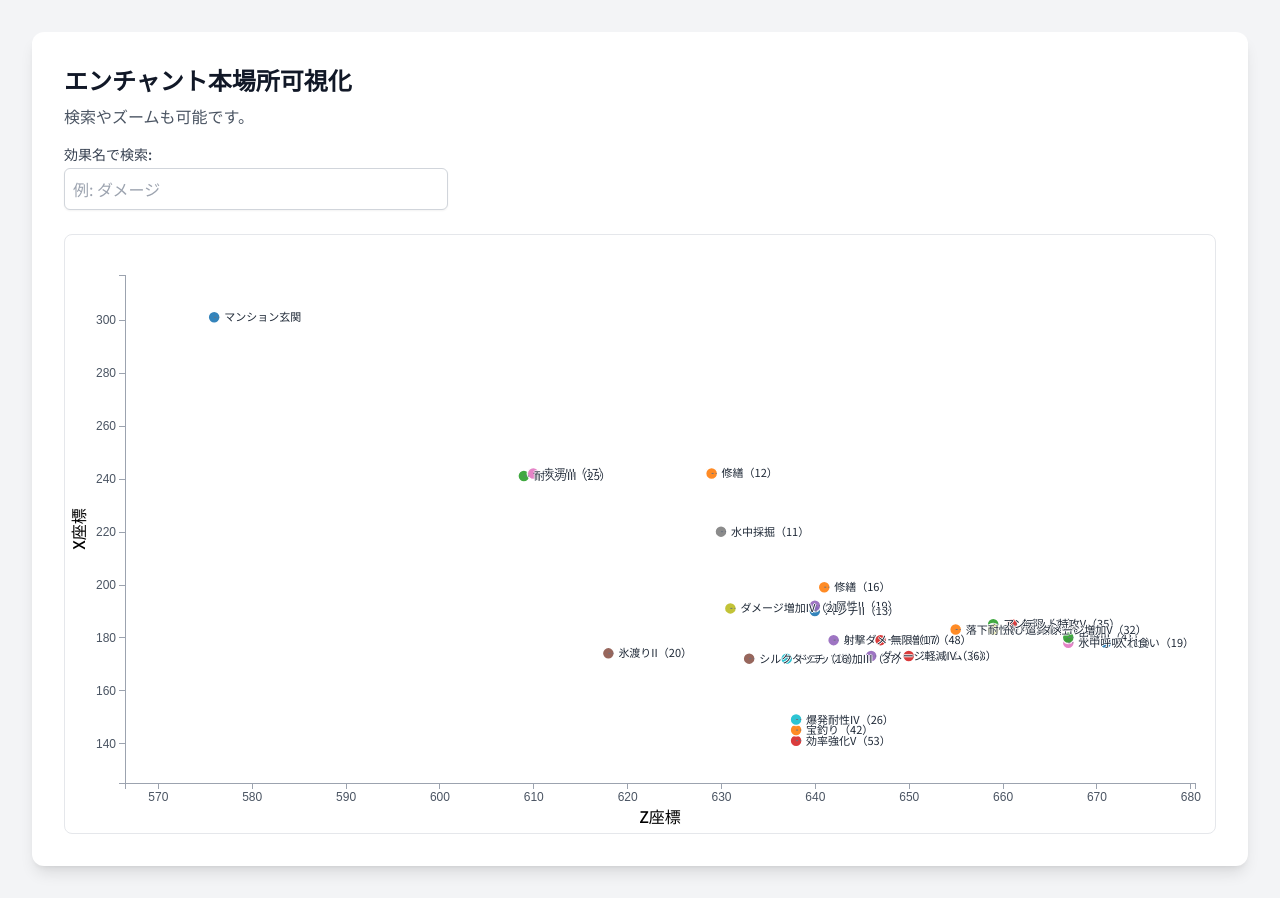
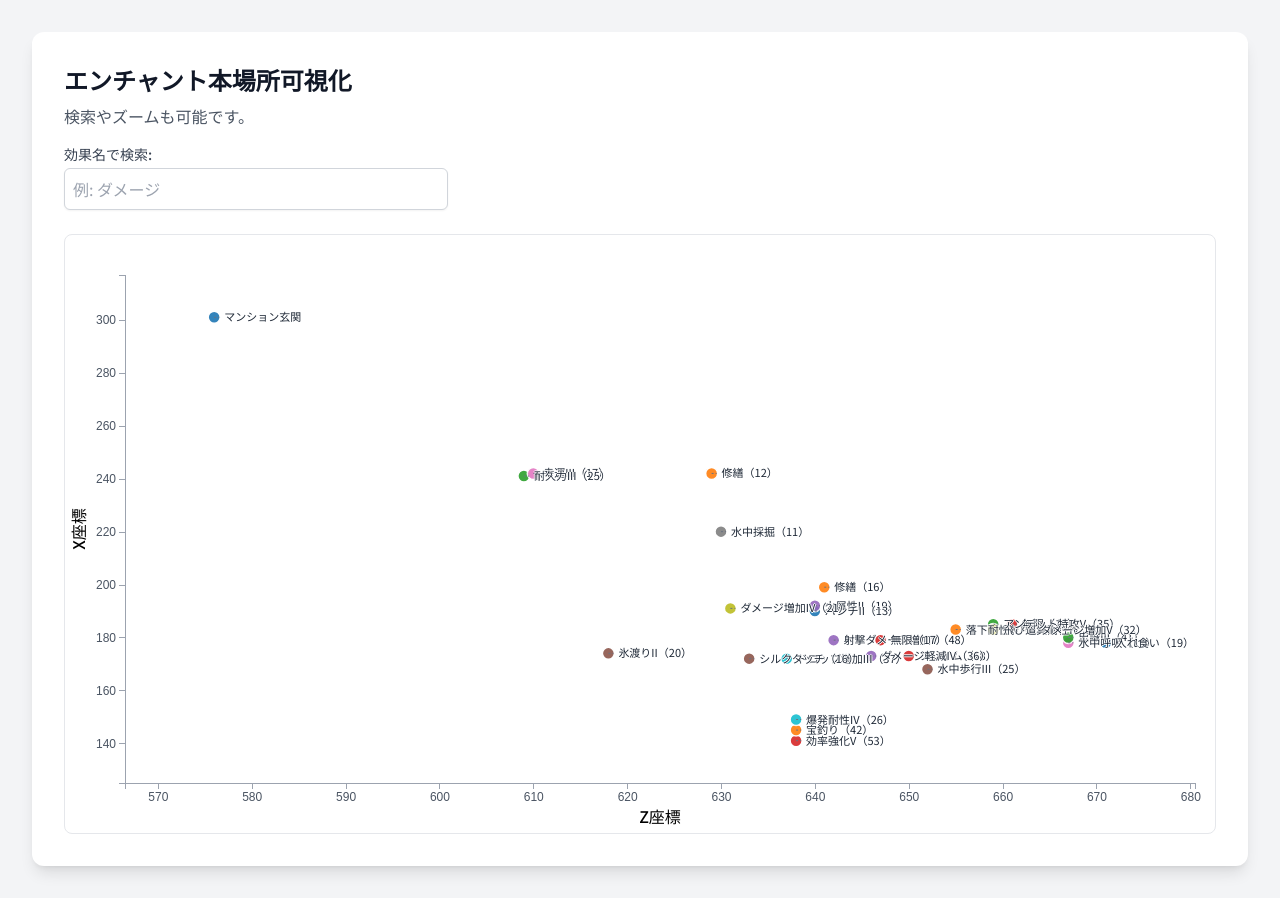
Before and after one commit to k1832/minecraft-s12-book-locations, a plain HTML site: page index.html in a window 1280 px wide. Drawn offline with nearby package versions, Linux system fonts and the light colour scheme.

Commit message:
Add 水中歩行III

```diff
--- a/index.html
+++ b/index.html
@@ -113,7 +113,8 @@
 落下耐性IV（15: 183/655）
 忠誠III（41: 180/667）
 フレイム（18: 173/650）
-火属性II（19: 192/640）`;
+火属性II（19: 192/640）
+水中歩行III（25: 168/652）`;
 
         function parseData(text) {
             const lines = text.trim().split('\n');
```
